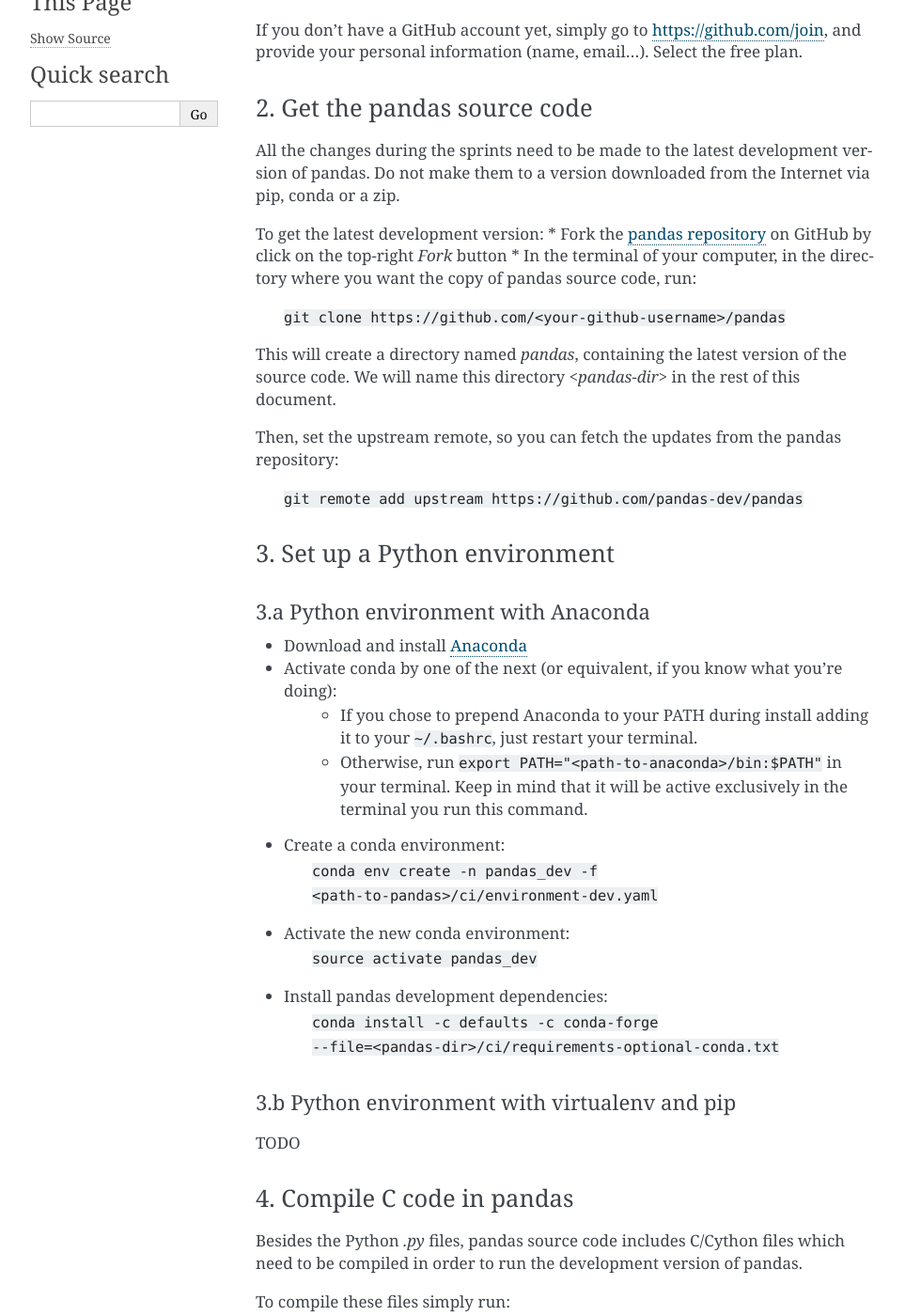
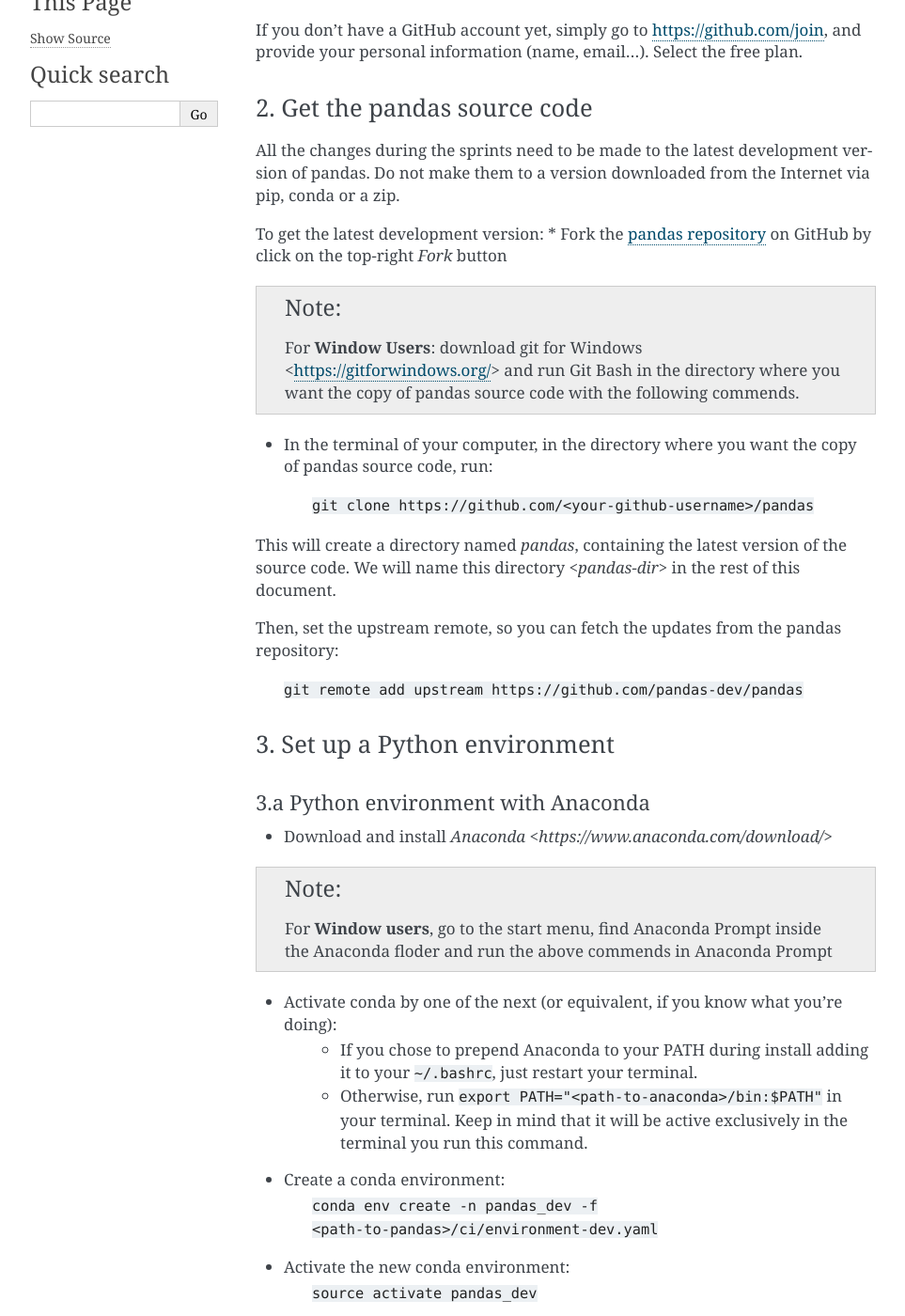
Before and after one commit to python-sprints/python-sprints.github.io, a Sphinx documentation site: the page built from pandas/guide/source/pandas_setup.rst, in a window 1280 px wide and 1400 px high, scrolled down 714 px. Shown: the whole window at 94% size, without its empty margins (148-1111 px from the left). Built offline with Sphinx 7.4.7, drawn with Linux system fonts in a browser that asks for light colours; some of the changed text lies outside the part shown.

Commit message:
Documentation for Window users [#40] (#47)
* Clone form github

* Cloned from Github

* Added comments for Window users

* change instruction for Window users

* Fixed typo

```diff
--- a/pandas/guide/source/pandas_setup.rst
+++ b/pandas/guide/source/pandas_setup.rst
@@ -38,6 +38,12 @@
 
 To get the latest development version:
 * Fork the `pandas repository <https://github.com/pandas-dev/pandas>`_ on GitHub by click on the top-right `Fork` button
+
+.. note::
+    For **Window Users**: download git for Windows <https://gitforwindows.org/>
+    and run Git Bash in the directory where you want the copy of pandas source
+    code with the following commends.
+
 * In the terminal of your computer, in the directory where you want the copy of pandas source code, run:
 
     | ``git clone https://github.com/<your-github-username>/pandas``
@@ -57,7 +63,12 @@
 3.a Python environment with Anaconda
 ^^^^^^^^^^^^^^^^^^^^^^^^^^^^^^^^^^^^
 
-* Download and install `Anaconda <https://www.anaconda.com/download/>`_
+* Download and install `Anaconda <https://www.anaconda.com/download/>`
+
+.. note::
+    For **Window users**, go to the start menu, find Anaconda Prompt inside the Anaconda floder
+    and run the above commends in Anaconda Prompt
+
 * Activate conda by one of the next (or equivalent, if you know what you're doing):
     * If you chose to prepend Anaconda to your PATH during install adding it to your ``~/.bashrc``, just restart your terminal.
     * Otherwise, run ``export PATH="<path-to-anaconda>/bin:$PATH"`` in your terminal. Keep in mind that it will be active exclusively in the terminal you run this command.
@@ -67,6 +78,7 @@
     ``source activate pandas_dev``
 * Install pandas development dependencies:
     ``conda install -c defaults -c conda-forge --file=<pandas-dir>/ci/requirements-optional-conda.txt``
+
 
 3.b Python environment with virtualenv and pip
 ^^^^^^^^^^^^^^^^^^^^^^^^^^^^^^^^^^^^^^^^^^^^^^
@@ -78,6 +90,17 @@
 
 Besides the Python `.py` files, pandas source code includes C/Cython files
 which need to be compiled in order to run the development version of pandas.
+
+.. note::
+    For **Window Users**, you'll need to install the compiler toolset:
+
+    For Python 3.6 - Install Visual Studio 2017, select the Python development workload
+    and the Native development tools option <https://www.visualstudio.com/>
+
+    For Python 2.7 - Microsoft Visual C++ Compiler for Python 2.7
+    <https://www.microsoft.com/download/details.aspx?id=44266>
+
+    After the installation, run the following commends in Anaconda Prompt
 
 To compile these files simply run:
     | ``cd <pandas-dir>``
@@ -92,6 +115,9 @@
 to work on. Once you know which, you need to create a git branch for your
 changes. This will be useful when you have finished your changes, and you want
 to submit a pull request, so they are included in pandas.
+
+.. note::
+   For **Window users** run above commends with Git Bash at the cloned pandas floder
 
 You can create a git branch running:
     | ``git checkout -b <new_branch_name>``
```
